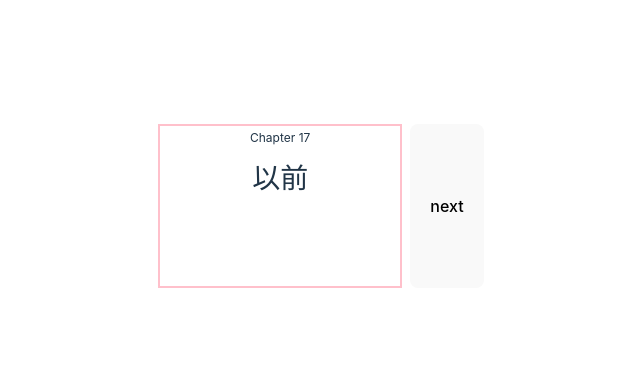
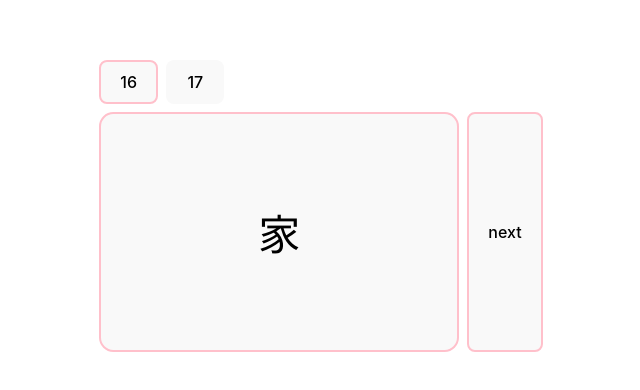
Before and after one commit to gwannemacher/chinese-study, a React (Vite) app: page / in a window 1280 px wide. Shown: the part 194-584 px from the top of the page, without its empty margins (319-959 px from the left). Built offline with nearby package versions, Linux system fonts and the light colour scheme.

Commit message:
lesson-16: add lesson 16

```diff
--- a/src/App.tsx
+++ b/src/App.tsx
@@ -13,13 +13,37 @@ const getRandom = (listLength: number): number =>
 
 const App = () => {
   const lessons = Lessons;
-  const lesson = lessons[0];
-  const [randomIndex, setRandomIndex] = useState(
-    getRandom(lesson.characters.length)
-  );
   const [toggleState, setToggleState] = useState(ToggleState.FRONT);
+  const [lesson, setLesson] = useState(lessons[0]);
+  const [randomIndex, setRandomIndex] = useState(0);
 
   return (
+    <div
+      style={{
+        display: "flex",
+        flexDirection: "column",
+        rowGap: ".5em",
+        alignItems: "start",
+      }}
+    >
+      <div style={{ display: "flex", columnGap: ".5em" }}>
+        {lessons.map((l) => (
+          <button
+            style={{
+              border:
+                lesson.chapter === l.chapter
+                  ? "2px solid pink"
+                  : "2px solid transparent",
+            }}
+            onClick={() => {
+              setRandomIndex(getRandom(l.characters.length));
+              setLesson(l);
+            }}
+          >
+            {l.chapter}
+          </button>
+        ))}
+      </div>
       <div style={{ display: "flex", gap: ".5em" }}>
         <Card
           chapter={lesson.chapter}
@@ -28,6 +52,7 @@ const App = () => {
           setToggleState={setToggleState}
         />
         <button
+          style={{ border: "2px solid pink" }}
           onClick={() => {
             setToggleState(ToggleState.FRONT);
             setRandomIndex(getRandom(lesson.characters.length));
@@ -36,6 +61,7 @@ const App = () => {
           next
         </button>
       </div>
+    </div>
   );
 };
 
--- a/src/components/Card.tsx
+++ b/src/components/Card.tsx
@@ -13,13 +13,17 @@ export const Card = (props: CardProps) => {
   const { chapter, character, toggleState, setToggleState } = props;
 
   return (
-    <div
+    <button
       style={{
         width: "15em",
         height: "10em",
         border: "2px solid pink",
+        borderRadius: ".6em",
+        display: "flex",
+        flexDirection: "column",
         justifyContent: "center",
         alignItems: "center",
+        fontSize: "1.5em",
       }}
       onClick={() =>
         setToggleState(
@@ -29,21 +33,26 @@ export const Card = (props: CardProps) => {
         )
       }
     >
-      <div style={{ fontSize: ".75em" }}>Chapter {chapter}</div>
-      <div style={{ paddingTop: "1em" }}>
+      <div>
         {toggleState === ToggleState.FRONT && (
           <div style={{ fontSize: "1.75em" }}>{character.hanzi}</div>
         )}
         {toggleState === ToggleState.BACK && (
           <>
             <div>{character.pinyin}</div>
-            <div style={{ paddingTop: ".5em", fontSize: ".9em" }}>
+            <div
+              style={{
+                paddingTop: ".5em",
+                fontSize: ".75em",
+                fontWeight: "lighter",
+              }}
+            >
               {character.definition}
             </div>
           </>
         )}
       </div>
-    </div>
+    </button>
   );
 };
 
--- /dev/null
+++ b/src/data/lesson16.ts
@@ -0,0 +1,41 @@
+import { Lesson } from "../types/lesson";
+
+export const Lesson16: Lesson = {
+    chapter: 16,
+    characters: [
+        { hanzi: '家', pinyin: 'jiā', definition: '(a measure word for shops, stores, etc.)'},
+        { hanzi: '正在', pinyin: 'zhèngzài', definition: 'in process of'},
+        { hanzi: '减价', pinyin: 'jiǎn jià', definition: 'to reduce the prices'},
+        { hanzi: '顾客', pinyin: 'gùkè', definition: 'customer'},
+        { hanzi: '少', pinyin: 'shăo', definition: 'few; little'},
+        { hanzi: '有的', pinyin: 'youde', definition: 'some'},
+        { hanzi: '挑', pinyin: 'tiāo', definition: 'to choose'},
+        { hanzi: '排队', pinyin: 'pái duì', definition: 'to queue'},
+        { hanzi: '交', pinyin: 'jiāo', definition: 'to pay'},
+        { hanzi: '先生', pinyin: 'xiansheng', definition: 'sir'},
+        { hanzi: '找', pinyin: 'zhǎo', definition: 'to look for'},
+        { hanzi: '刚才', pinyin: 'gāng cái', definition: 'just now'},
+        { hanzi: '打(电话)', pinyin: 'dă(diànhuà)', definition: 'to make(a call)'},
+        { hanzi: '招聘', pinyin: 'zhāopìn', definition: 'recruit'},
+        { hanzi: '打算', pinyin: 'dǎsuàn', definition: 'to plan; plan'},
+        { hanzi: '应聘', pinyin: 'yìngpìn', definition: 'interview, apply for'},
+        { hanzi: '外边', pinyin: 'wàibian', definition: 'outside'},
+        { hanzi: '下(雨)', pinyin: 'xià (yǔ)', definition: 'to rain'},
+        { hanzi: '雨', pinyin: 'yǔ', definition: 'rain'},
+        { hanzi: '一边…一边…', pinyin: 'yībiān…yībiān…', definition: 'while'},
+        { hanzi: '聊天', pinyin: 'liáotiān', definition: 'to chat'},
+        { hanzi: '大家', pinyin: 'dàjiā', definition: 'all; everybody'},
+        { hanzi: '明年', pinyin: 'míngnián', definition: 'next year'},
+        { hanzi: '可能', pinyin: 'kěnéng', definition: 'maybe'},
+        { hanzi: '旅行', pinyin: 'lǚxíng', definition: 'to travel'},
+        { hanzi: '回答', pinyin: 'huídá', definition: 'to answer'},
+        { hanzi: '猜', pinyin: 'cāi', definition: 'to guess'},
+        { hanzi: '擦', pinyin: 'cā', definition: 'to wipe'},
+        { hanzi: '黑板', pinyin: 'hēibǎn', definition: 'black board'},
+        { hanzi: '音乐', pinyin: 'yīnyuè', definition: 'music'},
+        { hanzi: '歌', pinyin: 'gē', definition: 'song'},
+        { hanzi: '信', pinyin: 'xìn', definition: 'letter'},
+        { hanzi: '邮票', pinyin: 'yóupiào', definition: 'stamp'},
+        { hanzi: '寄', pinyin: 'jì', definition: 'ost'}
+    ]
+};
--- a/src/data/lesson17.ts
+++ b/src/data/lesson17.ts
@@ -13,7 +13,7 @@ export const Lesson17: Lesson = {
         { hanzi: '特别', pinyin: 'tèbié', definition: 'especially' },
         { hanzi: '美', pinyin: 'měi', definition: 'beautiful' },
         { hanzi: '烤鸭', pinyin: 'kǎoyā', definition: 'roast duck' },
-        { hanzi: '只', pinyin: 'zhǐ', definition: '(a measure word for animals)' },
+        { hanzi: '只', pinyin: 'zhī', definition: '(a measure word for animals)' },
         { hanzi: '病', pinyin: 'bìng', definition: 'to be ill; disease; illness' },
         { hanzi: '抽(时间)', pinyin: 'chōu (shíjiān)', definition: 'to find (time to do)' },
         { hanzi: '时间', pinyin: 'shíjiān', definition: 'time' },
--- a/src/data/lessons.ts
+++ b/src/data/lessons.ts
@@ -1,4 +1,5 @@
 import { Lesson } from "../types/lesson";
+import { Lesson16 } from "./lesson16";
 import { Lesson17 } from "./lesson17";
 
-export const Lessons: Lesson[] = [Lesson17];
+export const Lessons: Lesson[] = [Lesson16, Lesson17];
```
Lines whose indentation alone changed are shown as unchanged.
